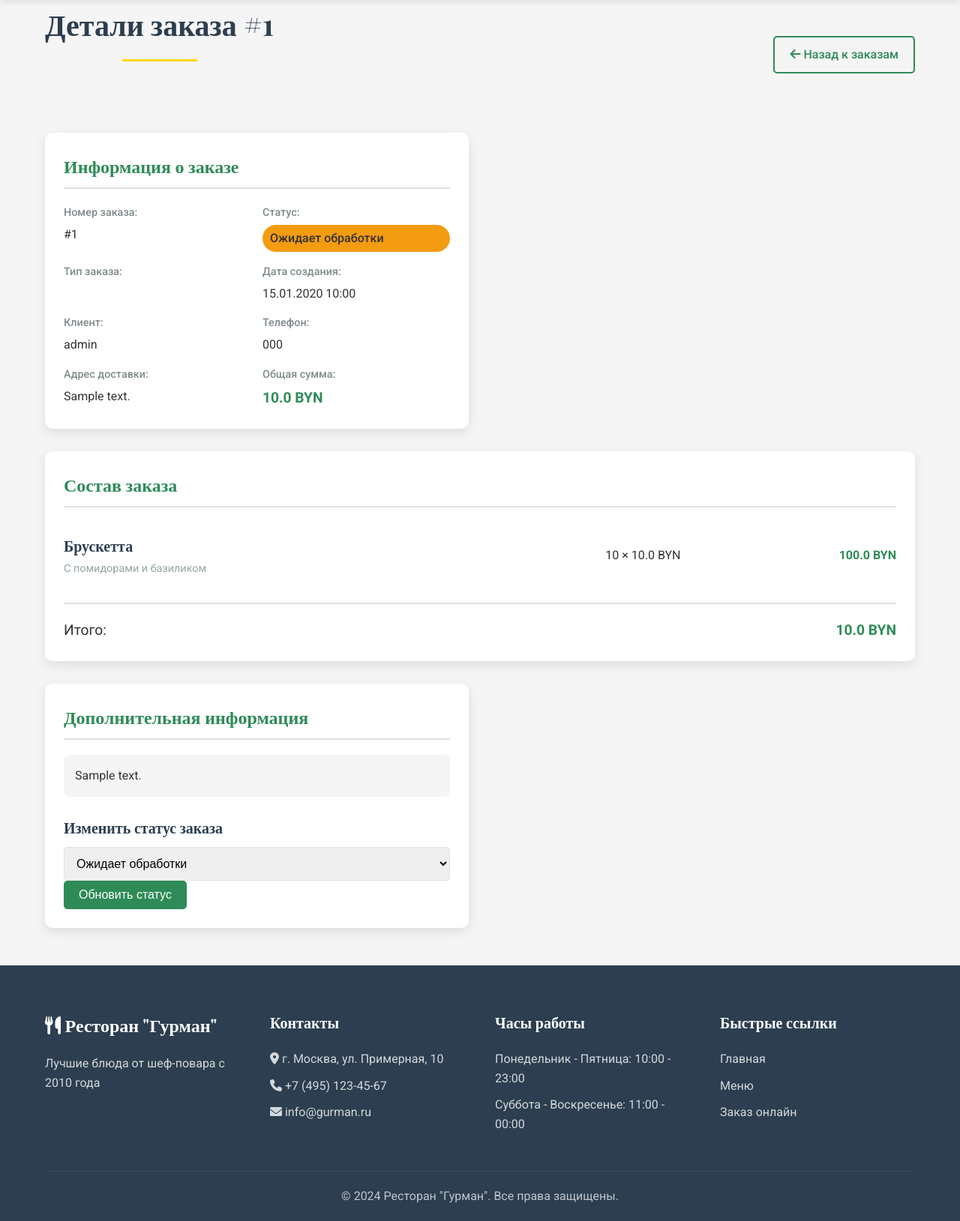
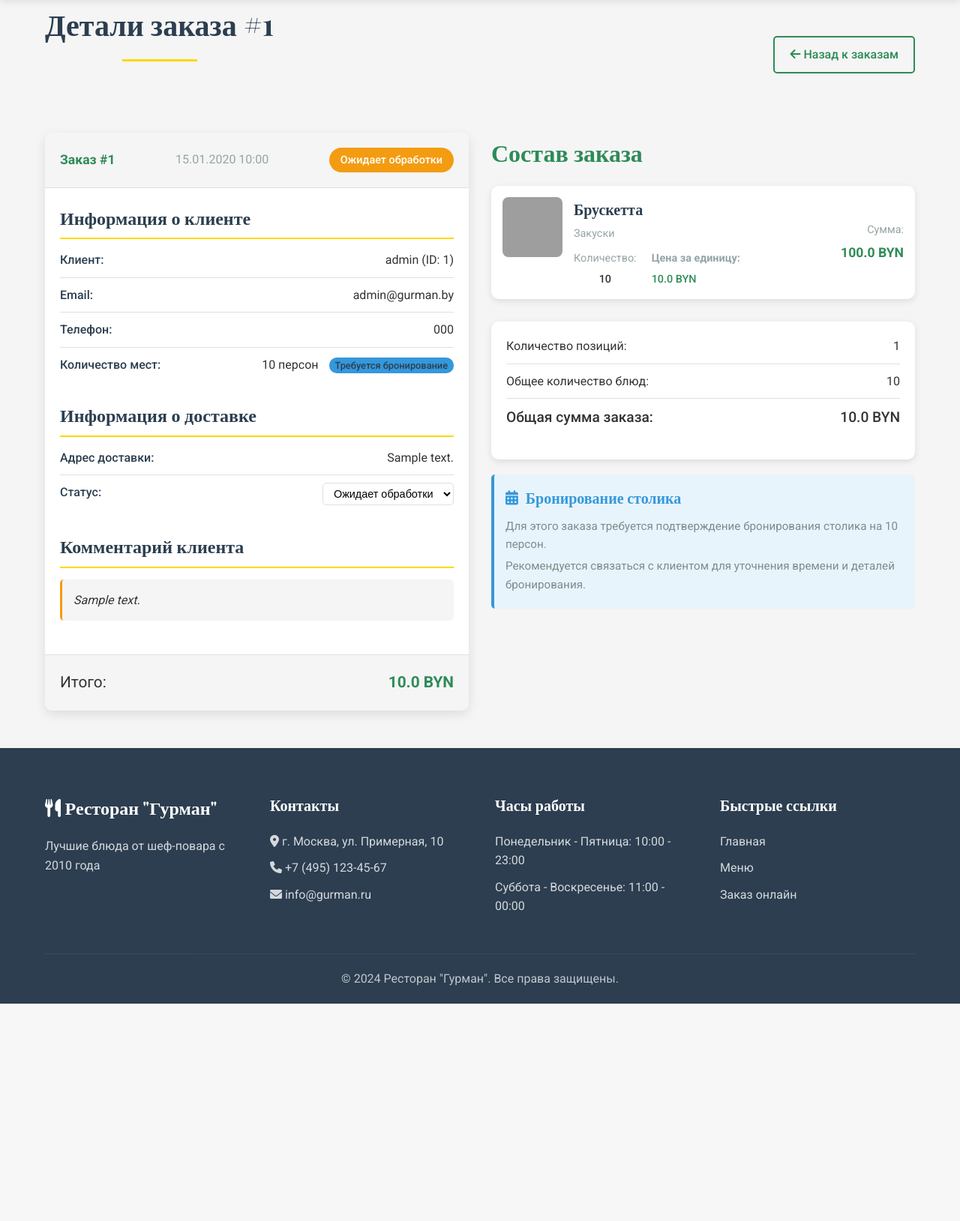
Before and after one commit to vladrob333333-sys/Rest, a Flask app: page /admin/order/1 in a window 1280 px wide. Shown: the part 80-1709 px from the top of the page at 75% size. After the commit the page ends 1419 px from the top, so only its background shows below. Run offline with Flask 3, Linux system fonts and the light colour scheme; a user stored in the database is signed in; data comes from the database, SQL or seed files in the repository; tables that the repository leaves empty hold one stand-in row (values such as "Sample post"); grey boxes are pictures that could not be loaded.

Commit message:
order_details.html

```diff
--- a/templates/admin/order_details.html
+++ b/templates/admin/order_details.html
@@ -4,131 +4,153 @@
 
 {% block content %}
 <div class="container">
+    <div class="order-details-container">
         <div class="order-details-header">
             <h1 class="section-title">Детали заказа #{{ order.id }}</h1>
-        <div class="order-actions">
             <a href="{{ url_for('admin_orders') }}" class="btn btn-outline">
                 <i class="fas fa-arrow-left"></i> Назад к заказам
             </a>
         </div>
-    </div>
 
         <div class="order-details-grid">
             <!-- Информация о заказе -->
-        <div class="order-info-card">
-            <h3>Информация о заказе</h3>
-            <div class="info-grid">
-                <div class="info-item">
-                    <span class="info-label">Номер заказа:</span>
-                    <span class="info-value">#{{ order.id }}</span>
+            <div class="order-info-section">
+                <div class="order-card">
+                    <div class="order-header">
+                        <div class="order-id">Заказ #{{ order.id }}</div>
+                        <div class="order-date">{{ format_datetime(order.created_at) }}</div>
+                        <div class="order-status status-{{ order.status }}">
+                            {{ get_status_text(order.status) }}
                         </div>
-                <div class="info-item">
-                    <span class="info-label">Статус:</span>
-                    <span class="info-value status status-{{ order.status }}">
-                        {{ get_status_text(order.status) }}
-                    </span>
                     </div>
-                <div class="info-item">
-                    <span class="info-label">Тип заказа:</span>
-                    <span class="info-value">
-                        {% if order.order_type == 'delivery' %}
-                            Доставка
-                        {% elif order.order_type == 'pickup' %}
-                            Самовывоз
-                        {% elif order.order_type == 'dine_in' %}
-                            В ресторане
+
+                    <div class="order-body">
+                        <div class="order-customer">
+                            <h3>Информация о клиенте</h3>
+                            <div class="info-row">
+                                <span>Клиент:</span>
+                                <span>{{ order.user.username }} (ID: {{ order.user.id }})</span>
+                            </div>
+                            <div class="info-row">
+                                <span>Email:</span>
+                                <span>{{ order.user.email }}</span>
+                            </div>
+                            <div class="info-row">
+                                <span>Телефон:</span>
+                                <span>{{ order.phone }}</span>
+                            </div>
+                            <div class="info-row">
+                                <span>Количество мест:</span>
+                                <span>
+                                    {{ order.seats }} персон
+                                    {% if order.reservation_required %}
+                                    <span class="reservation-badge">Требуется бронирование</span>
                                     {% endif %}
                                 </span>
                             </div>
-                <div class="info-item">
-                    <span class="info-label">Дата создания:</span>
-                    <span class="info-value">{{ order.created_at.strftime('%d.%m.%Y %H:%M') }}</span>
-                </div>
-                <div class="info-item">
-                    <span class="info-label">Клиент:</span>
-                    <span class="info-value">{{ order.user.username }}</span>
-                </div>
-                <div class="info-item">
-                    <span class="info-label">Телефон:</span>
-                    <span class="info-value">{{ order.phone }}</span>
-                </div>
-                {% if order.delivery_address %}
-                <div class="info-item">
-                    <span class="info-label">Адрес доставки:</span>
-                    <span class="info-value">{{ order.delivery_address }}</span>
-                </div>
-                {% endif %}
-                {% if order.reservation %}
-                <div class="info-item">
-                    <span class="info-label">Бронирование столика:</span>
-                    <span class="info-value">Столик #{{ order.reservation.table.table_number }}</span>
-                </div>
-                <div class="info-item">
-                    <span class="info-label">Время брони:</span>
-                    <span class="info-value">{{ order.reservation.reservation_time.strftime('%d.%m.%Y %H:%M') }}</span>
-                </div>
-                <div class="info-item">
-                    <span class="info-label">Количество гостей:</span>
-                    <span class="info-value">{{ order.reservation.guests_count }}</span>
-                </div>
-                {% endif %}
-                <div class="info-item">
-                    <span class="info-label">Общая сумма:</span>
-                    <span class="info-value total-amount">{{ order.total_amount }} BYN</span>
-                </div>
-            </div>
                         </div>
 
-        <!-- Состав заказа -->
-        <div class="order-items-card">
-            <h3>Состав заказа</h3>
-            <div class="order-items-list">
-                {% for item in order.items %}
-                <div class="order-item-detail">
-                    <div class="item-info">
-                        <h4>{{ item.menu_item.name }}</h4>
-                        <p class="item-description">{{ item.menu_item.description }}</p>
+                        <div class="order-delivery">
+                            <h3>Информация о доставке</h3>
+                            <div class="info-row">
+                                <span>Адрес доставки:</span>
+                                <span>{{ order.delivery_address or 'Не указан' }}</span>
                             </div>
-                    <div class="item-quantity">
-                        <span>{{ item.quantity }} × {{ item.price_at_time }} BYN</span>
-                    </div>
-                    <div class="item-total">
-                        <span>{{ item.quantity * item.price_at_time }} BYN</span>
-                    </div>
-                </div>
-                {% endfor %}
-            </div>
-            <div class="order-summary">
-                <div class="summary-row">
-                    <span>Итого:</span>
-                    <span class="summary-amount">{{ order.total_amount }} BYN</span>
-                </div>
-            </div>
-        </div>
-
-        <!-- Дополнительная информация -->
-        <div class="order-notes-card">
-            <h3>Дополнительная информация</h3>
-            {% if order.notes %}
-            <div class="notes-content">
-                <p>{{ order.notes }}</p>
-            </div>
-            {% else %}
-            <p class="no-notes">Нет дополнительных комментариев</p>
-            {% endif %}
-
-            <div class="status-control">
-                <h4>Изменить статус заказа</h4>
-                <select id="status-select" class="form-control" data-order-id="{{ order.id }}">
+                            <div class="info-row">
+                                <span>Статус:</span>
+                                <span>
+                                    <select id="order-status" data-order-id="{{ order.id }}"
+                                            onchange="updateOrderStatus({{ order.id }}, this.value)">
                                         <option value="pending" {% if order.status == 'pending' %}selected{% endif %}>Ожидает обработки</option>
                                         <option value="preparing" {% if order.status == 'preparing' %}selected{% endif %}>Готовится</option>
                                         <option value="ready" {% if order.status == 'ready' %}selected{% endif %}>Готов к выдаче</option>
                                         <option value="delivered" {% if order.status == 'delivered' %}selected{% endif %}>Доставлен</option>
                                         <option value="cancelled" {% if order.status == 'cancelled' %}selected{% endif %}>Отменить</option>
                                     </select>
-                <button class="btn btn-primary btn-block" onclick="updateOrderStatus({{ order.id }})">
-                    Обновить статус
-                </button>
+                                </span>
+                            </div>
+                        </div>
+
+                        {% if order.notes %}
+                        <div class="order-notes">
+                            <h3>Комментарий клиента</h3>
+                            <p>{{ order.notes }}</p>
+                        </div>
+                        {% endif %}
+                    </div>
+
+                    <div class="order-footer">
+                        <div class="order-total">
+                            <span>Итого:</span>
+                            <span class="total-amount">{{ order.total_amount }} BYN</span>
+                        </div>
+                    </div>
+                </div>
+            </div>
+
+            <!-- Состав заказа -->
+            <div class="order-items-section">
+                <h2>Состав заказа</h2>
+                <div class="order-items-list">
+                    {% for item in order.items %}
+                    <div class="order-item-detail">
+                        <div class="item-image">
+                            {% if item.menu_item.image %}
+                            <img src="{{ url_for('static', filename='images/' + item.menu_item.image) }}"
+                                 alt="{{ item.menu_item.name }}"
+                                 onerror="this.src='{{ url_for('static', filename='images/default-dish.jpg') }}'">
+                            {% else %}
+                            <img src="{{ url_for('static', filename='images/default-dish.jpg') }}"
+                                 alt="{{ item.menu_item.name }}">
+                            {% endif %}
+                        </div>
+                        <div class="item-info">
+                            <h4>{{ item.menu_item.name }}</h4>
+                            <p class="item-category">{{ item.menu_item.category.name }}</p>
+                            <div class="item-details">
+                                <div class="item-quantity">
+                                    <span>Количество:</span>
+                                    <span class="quantity-value">{{ item.quantity }}</span>
+                                </div>
+                                <div class="item-price">
+                                    <span>Цена за единицу:</span>
+                                    <span class="price-value">{{ item.price_at_time }} BYN</span>
+                                </div>
+                            </div>
+                        </div>
+                        <div class="item-total">
+                            <span class="total-label">Сумма:</span>
+                            <span class="total-value">{{ item.price_at_time * item.quantity }} BYN</span>
+                        </div>
+                    </div>
+                    {% endfor %}
+                </div>
+
+                <div class="order-summary">
+                    <div class="summary-row">
+                        <span>Количество позиций:</span>
+                        <span>{{ order.items|length }}</span>
+                    </div>
+                    <div class="summary-row">
+                        <span>Общее количество блюд:</span>
+                        <span>{{ order.items|sum(attribute='quantity') }}</span>
+                    </div>
+                    <div class="summary-row total">
+                        <span>Общая сумма заказа:</span>
+                        <span>{{ order.total_amount }} BYN</span>
+                    </div>
+                </div>
+
+                {% if order.reservation_required %}
+                <div class="reservation-notice">
+                    <div class="notice-header">
+                        <i class="fas fa-calendar-alt"></i>
+                        <h4>Бронирование столика</h4>
+                    </div>
+                    <p>Для этого заказа требуется подтверждение бронирования столика на {{ order.seats }} персон.</p>
+                    <p>Рекомендуется связаться с клиентом для уточнения времени и деталей бронирования.</p>
+                </div>
+                {% endif %}
             </div>
         </div>
     </div>
@@ -148,67 +170,158 @@
         gap: 30px;
     }
 
-    .order-info-card, .order-items-card, .order-notes-card {
+    .order-card {
         background-color: white;
-        padding: 25px;
         border-radius: 10px;
         box-shadow: 0 5px 15px rgba(0,0,0,0.1);
+        overflow: hidden;
     }
 
-    .order-items-card {
-        grid-column: 1 / -1;
+    .order-header {
+        display: flex;
+        justify-content: space-between;
+        align-items: center;
+        padding: 20px;
+        background-color: var(--background-color);
+        border-bottom: 1px solid var(--gray-light);
     }
 
-    .order-info-card h3, .order-items-card h3, .order-notes-card h3 {
-        margin-bottom: 20px;
+    .order-id {
+        font-weight: 700;
         color: var(--primary-color);
-        border-bottom: 2px solid var(--gray-light);
-        padding-bottom: 10px;
+        font-size: 1.1rem;
     }
 
-    .info-grid {
-        display: grid;
-        grid-template-columns: 1fr 1fr;
-        gap: 15px;
+    .order-date {
+        color: var(--gray);
     }
 
-    .info-item {
-        display: flex;
-        flex-direction: column;
-        gap: 5px;
+    .order-status {
+        padding: 5px 15px;
+        border-radius: 20px;
+        font-size: 0.9rem;
+        font-weight: 500;
     }
 
-    .info-label {
+    .status-pending { background-color: #f39c12; color: white; }
+    .status-preparing { background-color: #3498db; color: white; }
+    .status-ready { background-color: #2ecc71; color: white; }
+    .status-delivered { background-color: #27ae60; color: white; }
+    .status-cancelled { background-color: #e74c3c; color: white; }
+
+    .order-body {
+        padding: 20px;
+    }
+
+    .order-customer, .order-delivery, .order-notes {
+        margin-bottom: 25px;
+    }
+
+    .order-customer h3, .order-delivery h3, .order-notes h3 {
+        margin-bottom: 15px;
+        color: var(--heading-color);
+        border-bottom: 2px solid var(--secondary-color);
+        padding-bottom: 8px;
+    }
+
+    .info-row {
+        display: flex;
+        justify-content: space-between;
+        margin-bottom: 10px;
+        padding-bottom: 10px;
+        border-bottom: 1px solid var(--gray-light);
+    }
+
+    .info-row:last-child {
+        border-bottom: none;
+    }
+
+    .info-row span:first-child {
         font-weight: 500;
-        color: var(--gray-dark);
+        color: var(--heading-color);
+    }
+
+    .reservation-badge {
+        background-color: var(--info);
+        color: white;
+        padding: 3px 8px;
+        border-radius: 10px;
+        font-size: 0.8rem;
+        margin-left: 10px;
+    }
+
+    #order-status {
+        padding: 5px 10px;
+        border-radius: 5px;
+        border: 1px solid var(--gray-light);
+        background-color: white;
+        cursor: pointer;
         font-size: 0.9rem;
     }
 
-    .info-value {
-        font-size: 1rem;
-        color: var(--text-color);
+    #order-status:focus {
+        outline: none;
+        border-color: var(--primary-color);
+    }
+
+    .order-notes p {
+        background-color: var(--background-color);
+        padding: 15px;
+        border-radius: 5px;
+        border-left: 3px solid var(--warning);
+        font-style: italic;
+    }
+
+    .order-footer {
+        padding: 20px;
+        background-color: var(--background-color);
+        border-top: 1px solid var(--gray-light);
+    }
+
+    .order-total {
+        display: flex;
+        justify-content: space-between;
+        align-items: center;
+        font-size: 1.3rem;
     }
 
     .total-amount {
         font-weight: 700;
         color: var(--primary-color);
-        font-size: 1.2rem;
+    }
+
+    /* Стили для списка блюд */
+    .order-items-section h2 {
+        margin-bottom: 20px;
+        color: var(--primary-color);
     }
 
     .order-items-list {
-        margin-bottom: 20px;
+        margin-bottom: 30px;
     }
 
     .order-item-detail {
         display: grid;
-        grid-template-columns: 2fr 1fr 1fr;
-        gap: 20px;
-        padding: 15px 0;
-        border-bottom: 1px solid var(--gray-light);
+        grid-template-columns: auto 1fr auto;
+        gap: 15px;
+        padding: 15px;
+        background-color: white;
+        border-radius: 10px;
+        box-shadow: 0 3px 10px rgba(0,0,0,0.1);
+        margin-bottom: 15px;
     }
 
-    .order-item-detail:last-child {
-        border-bottom: none;
+    .item-image {
+        width: 80px;
+        height: 80px;
+        border-radius: 8px;
+        overflow: hidden;
+    }
+
+    .item-image img {
+        width: 100%;
+        height: 100%;
+        object-fit: cover;
     }
 
     .item-info h4 {
@@ -216,95 +329,132 @@
         color: var(--heading-color);
     }
 
-    .item-description {
+    .item-category {
         color: var(--gray);
         font-size: 0.9rem;
-        line-height: 1.4;
+        margin-bottom: 10px;
     }
 
-    .item-quantity, .item-total {
+    .item-details {
         display: flex;
-        align-items: center;
-        justify-content: flex-end;
+        gap: 20px;
+    }
+
+    .item-quantity, .item-price {
+        display: flex;
+        flex-direction: column;
+        gap: 5px;
+        font-size: 0.9rem;
+    }
+
+    .item-quantity span:first-child,
+    .item-price span:first-child {
+        color: var(--gray);
+    }
+
+    .quantity-value, .price-value {
+        font-weight: 500;
     }
 
     .item-total {
+        display: flex;
+        flex-direction: column;
+        align-items: flex-end;
+        justify-content: center;
+    }
+
+    .total-label {
+        color: var(--gray);
+        font-size: 0.9rem;
+        margin-bottom: 5px;
+    }
+
+    .total-value {
         font-weight: 700;
         color: var(--primary-color);
+        font-size: 1.1rem;
     }
 
     .order-summary {
-        border-top: 2px solid var(--gray-light);
-        padding-top: 20px;
-        margin-top: 20px;
+        background-color: white;
+        padding: 20px;
+        border-radius: 10px;
+        box-shadow: 0 3px 10px rgba(0,0,0,0.1);
+        margin-bottom: 20px;
     }
 
     .summary-row {
         display: flex;
         justify-content: space-between;
+        margin-bottom: 10px;
+        padding-bottom: 10px;
+        border-bottom: 1px solid var(--gray-light);
+    }
+
+    .summary-row:last-child {
+        border-bottom: none;
+    }
+
+    .summary-row.total {
+        font-size: 1.2rem;
+        font-weight: 500;
+    }
+
+    .reservation-notice {
+        background-color: #e8f4fc;
+        border-left: 4px solid var(--info);
+        padding: 15px;
+        border-radius: 5px;
+    }
+
+    .notice-header {
+        display: flex;
         align-items: center;
+        gap: 10px;
+        margin-bottom: 10px;
+    }
+
+    .notice-header i {
+        color: var(--info);
         font-size: 1.2rem;
     }
 
-    .summary-amount {
-        font-weight: 700;
-        color: var(--primary-color);
+    .notice-header h4 {
+        margin: 0;
+        color: var(--info);
     }
 
-    .notes-content {
-        background-color: var(--background-color);
-        padding: 15px;
-        border-radius: 8px;
-        margin-bottom: 25px;
-    }
-
-    .no-notes {
-        color: var(--gray);
-        font-style: italic;
-        margin-bottom: 25px;
-    }
-
-    .status-control {
-        margin-top: 20px;
-    }
-
-    .status-control h4 {
-        margin-bottom: 10px;
-        color: var(--heading-color);
+    .reservation-notice p {
+        margin: 5px 0;
+        color: var(--gray-dark);
+        font-size: 0.95rem;
     }
 
     @media (max-width: 768px) {
-        .order-details-header {
-            flex-direction: column;
-            gap: 15px;
-            text-align: center;
-        }
-
         .order-details-grid {
             grid-template-columns: 1fr;
         }
 
-        .info-grid {
-            grid-template-columns: 1fr;
+        .order-header {
+            flex-direction: column;
+            gap: 10px;
+            text-align: center;
         }
 
         .order-item-detail {
             grid-template-columns: 1fr;
-            gap: 10px;
+            text-align: center;
         }
 
-        .item-quantity, .item-total {
-            justify-content: flex-start;
+        .item-total {
+            align-items: center;
         }
     }
 </style>
 
 <script>
-    // Обновление статуса заказа
-    async function updateOrderStatus(orderId) {
-        const select = document.getElementById('status-select');
-        const newStatus = select.value;
-
+    // Функция обновления статуса заказа
+    async function updateOrderStatus(orderId, newStatus) {
         try {
             const response = await fetch(`/admin/order/${orderId}/status`, {
                 method: 'POST',
@@ -317,18 +467,16 @@
             const data = await response.json();
 
             if (response.ok) {
-                showNotification('Статус заказа успешно обновлен', 'success');
+                showNotification('Статус заказа обновлен', 'success');
 
                 // Обновляем отображаемый статус
-                const statusElement = document.querySelector('.status');
+                const statusElement = document.querySelector('.order-status');
+                statusElement.className = `order-status status-${newStatus}`;
                 statusElement.textContent = getStatusText(newStatus);
-                statusElement.className = `status status-${newStatus}`;
 
-                // Если заказ отменен, перезагружаем страницу через 2 секунды
+                // Если статус "отменен", обновляем статистику
                 if (newStatus === 'cancelled') {
-                    setTimeout(() => {
-                        window.location.reload();
-                    }, 2000);
+                    updateStats();
                 }
             } else {
                 showNotification(data.error || 'Ошибка обновления статуса', 'error');
@@ -338,7 +486,6 @@
         }
     }
 
-    // Функция для перевода статусов на русский
     function getStatusText(status) {
         const statusMap = {
             'pending': 'Ожидает обработки',
@@ -349,5 +496,40 @@
         };
         return statusMap[status] || status;
     }
+
+    function showNotification(message, type = 'info') {
+        const notification = document.createElement('div');
+        notification.className = `notification notification-${type}`;
+        notification.textContent = message;
+
+        notification.style.cssText = `
+            position: fixed;
+            top: 20px;
+            right: 20px;
+            padding: 15px 20px;
+            background-color: ${getNotificationColor(type)};
+            color: white;
+            border-radius: 5px;
+            z-index: 10000;
+            animation: slideIn 0.3s ease-out;
+        `;
+
+        document.body.appendChild(notification);
+
+        setTimeout(() => {
+            notification.style.animation = 'slideOut 0.3s ease-out forwards';
+            setTimeout(() => notification.remove(), 300);
+        }, 3000);
+    }
+
+    function getNotificationColor(type) {
+        const colors = {
+            success: '#27ae60',
+            error: '#e74c3c',
+            warning: '#f39c12',
+            info: '#3498db'
+        };
+        return colors[type] || colors.info;
+    }
 </script>
 {% endblock %}
```
Lines whose indentation alone changed are shown as unchanged.
